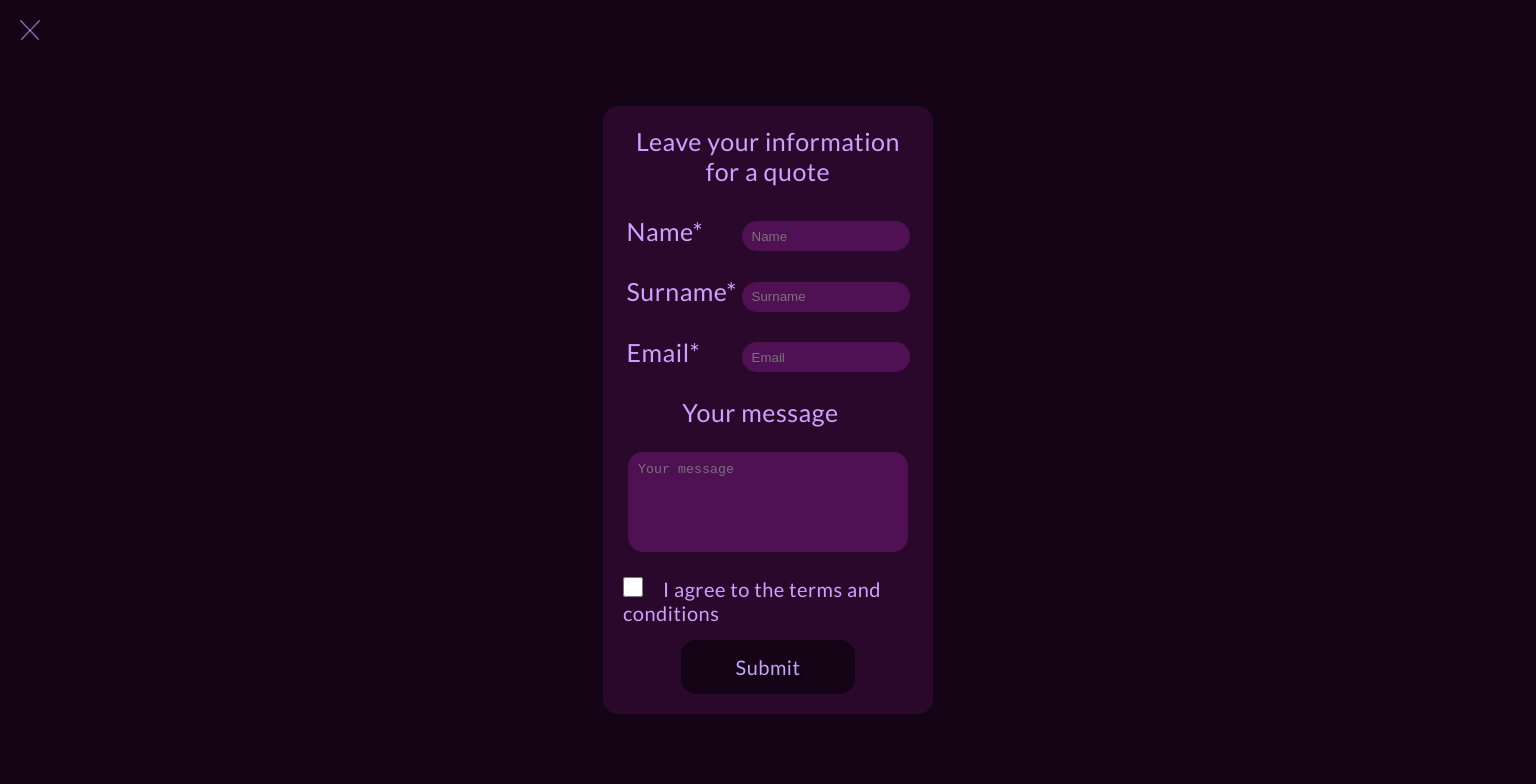
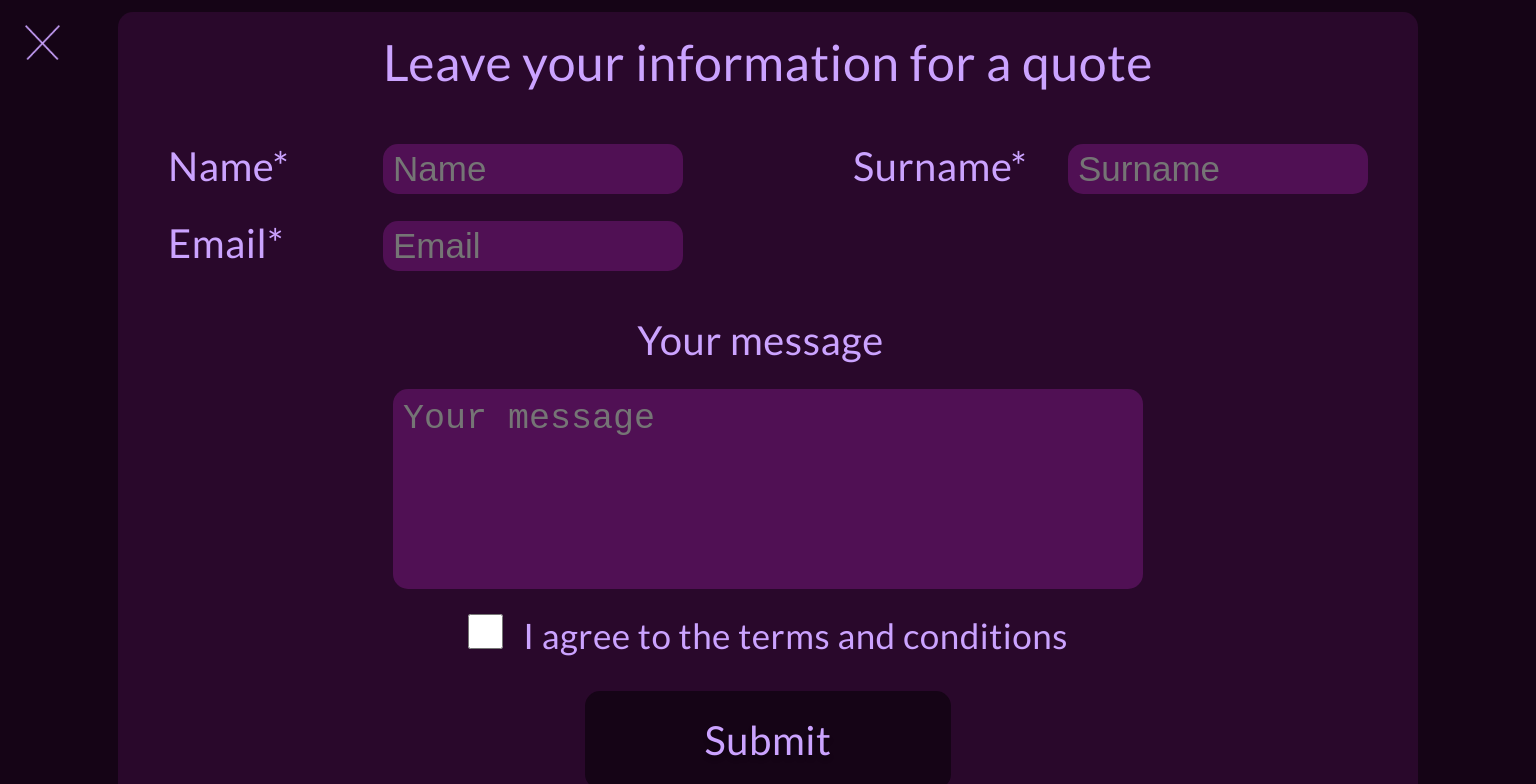
Before and after one commit to girts521/portfolioV2, a Next.js app: page / in a window 1536 px wide. Both pictures are taken after a click on the button "Reach out!". Shown: the top 784 px of the page. Built offline with nearby package versions, Linux system fonts and the light colour scheme; a web font is replaced by a local one.

Commit message:
Update responsiveness for contact form

```diff
--- a/components/ContactForm/index.module.scss
+++ b/components/ContactForm/index.module.scss
@@ -120,7 +120,7 @@
         .innerSubmit {
             border-radius: 15px;
             border: none;
-            background: #150416;;
+            background: #150416;
             color: #CBA3FF;
             text-shadow: 0px 4px 4px rgba(0, 0, 0, 0.25);
             font-family: Lato;
@@ -132,6 +132,147 @@
             padding: 15px 55px;
             margin: auto;
             margin-top: 15px;
+            cursor: pointer;
+
+            &:hover {
+                background: #CBA3FF;
+                color: #150416;
+            }
         }
     }
 }
+
+@media (min-width: 768px) {
+    .container {
+        .close {
+
+            top: 25px;
+            left: 25px;
+
+
+            img {
+                height: 35px;
+                width: 35px;
+            }
+        }
+        .formContainer {
+            width: 90%;
+
+            .heading {
+                font-size: 40px;
+            }
+
+            .formGroup,
+            .messageGroup {
+                margin-bottom: 25px;
+
+                label {
+                    font-size: 35px;
+                    // margin-right: 15px;
+                    width: 200px;
+                }
+
+                input {
+                    width: 300px;
+                    height: 50px;
+                    font-size: 35px;
+                }
+            }
+
+            .messageGroup {
+                label {
+                    font-size: 35px;
+                    width: 100%;
+                }
+
+                textarea {
+                    width: 500px;
+                    height: 200px;
+                    font-size: 35px;
+                }
+            }
+
+            .innerCheckbox {
+                label {
+                    font-size: 25px;
+                }
+
+                input {
+                    width: 25px;
+                    height: 25px;
+                    margin-right: 20px;
+                }
+            }
+
+            .innerSubmit {
+                font-size: 30px;
+                padding: 15px 55px;
+                margin-top: 25px;
+            }
+        }
+    }
+}
+
+@media (min-width: 1440px) {
+.container {
+    .formContainer {
+        max-width: 1300px;
+
+        .heading {
+            font-size: 50px;
+        }
+
+        .formGroup,
+        .messageGroup {
+
+            label {
+                font-size: 40px;
+            }
+
+            input {
+                height: 50px;
+                font-size:  35px;
+            }
+        }
+
+        .innerCheckbox {
+            label {
+                font-size: 35px;
+            }
+
+            input {
+                width: 35px;
+                height: 35px;
+                margin-right: 20px;
+            }
+        }
+
+        .innerSubmit {
+            font-size: 40px;
+            padding: 25px 120px;
+            margin-top: 35px;
+        }
+    }
+}
+
+    .basicInfo {
+        display: flex;
+        flex-direction: row;
+        justify-content: space-between;
+        padding: 0 30px;
+        flex-wrap: wrap;
+        margin-top: 20px;
+        margin-bottom: 20px;
+    }
+
+    .messageGroup {
+        width: 100%;
+
+        textarea {
+            width: 750px !important;
+        }
+    }
+
+
+
+}
--- a/components/ContactForm/index.tsx
+++ b/components/ContactForm/index.tsx
@@ -1,10 +1,28 @@
+"use client";
 import styles from "./index.module.scss";
+import { useState } from "react";
 
 interface ContactFormProps {
     closeContact: () => void;
   }
 
   export default function ContactForm({ closeContact }: ContactFormProps) {
+    const [userName, setName] = useState("");
+    const [surname, setSurname] = useState("");
+    const [email, setEmail] = useState("");
+    const [message, setMessage] = useState("");
+    const [terms, setTerms] = useState(false);
+
+    const handleSubmit = (e: React.FormEvent<HTMLFormElement>) => {
+        e.preventDefault();
+
+        console.log(userName, surname, email, message, terms);
+    }
+
+    const handleCheckboxChange = (event: any) => {
+      setTerms(event.target.checked);
+    };
+
   return (
     <div className={styles.container}>
         <div className={styles.close} onClick={() => {
@@ -14,16 +32,21 @@ interface ContactFormProps {
         </div>
       <div className={styles.formContainer}>
         <h2 className={styles.heading}>Leave your information for a quote</h2>
-        <form action="">
+        <form onSubmit={handleSubmit} action="">
           <div className={styles.basicInfo}>
             <div className={styles.formGroup}>
-              <label htmlFor="name">Name*</label>
-              <input type="name" name="name" id="name" placeholder="Name" />
+              <label htmlFor="userName">Name*</label>
+              <input onChange={(e) => {
+                  setName(e.target.value)
+              }} type="userName" name="userName" id="userName" placeholder="Name" />
             </div>
 
             <div className={styles.formGroup}>
               <label htmlFor="surname">Surname*</label>
               <input
+                onChange={(e) => {
+                  setSurname(e.target.value);
+                }}
                 type="surname"
                 name="surname"
                 id="surname"
@@ -33,14 +56,18 @@ interface ContactFormProps {
 
             <div className={styles.formGroup}>
               <label htmlFor="email">Email*</label>
-              <input type="email" name="email" id="email" placeholder="Email" />
+              <input onChange={(e) => {
+                  setEmail(e.target.value)
+              }} type="email" name="email" id="email" placeholder="Email" />
             </div>
           </div>
 
           <div id="messageGroup" className={styles.messageGroup}>
             <label htmlFor="message">Your message</label>
             <textarea
-
+              onChange={(e) => {
+                setMessage(e.target.value);
+              }}
               name="message"
               id="message"
               placeholder="Your message"
@@ -48,8 +75,8 @@ interface ContactFormProps {
           </div>
 
           <div className={styles.innerCheckbox}>
-            <input type="checkbox" name="terms" id="terms" />
-            <label htmlFor="terms">I agree to the terms and conditions</label>
+            <input onChange={handleCheckboxChange} type="checkbox" name="terms" id="terms" />
+            <label   htmlFor="terms">I agree to the terms and conditions</label>
           </div>
 
           <button className={styles.innerSubmit} type="submit">Submit</button>
```
